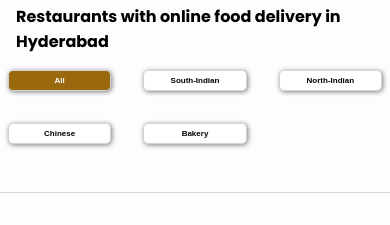
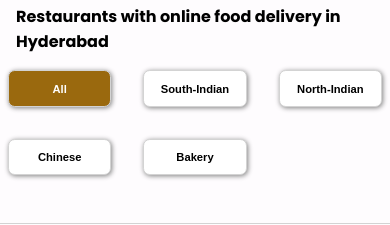
Before and after one commit to Sumathi434/Foodfly_Restaurant_App, a React (Vite) app: page / in a window 390 px wide. Shown: the part 529-754 px from the top of the page. Built offline with nearby package versions, Linux system fonts and the light colour scheme; no server answers.

Commit message:
The foodfly restaurant app

```diff
--- a/src/MediaQueries.css
+++ b/src/MediaQueries.css
@@ -150,13 +150,14 @@
         display: grid;
         grid-template-columns: repeat(3, 1fr);
         gap: 2em;
-
     }
 
     .filterButton button {
         padding: 0.6em 1em;
-        font-size: 0.5em;
+        font-size: 0.7em;
         font-weight: 600;
+        padding: 1em 0;
+
     }
 
     /* footer section */
```
